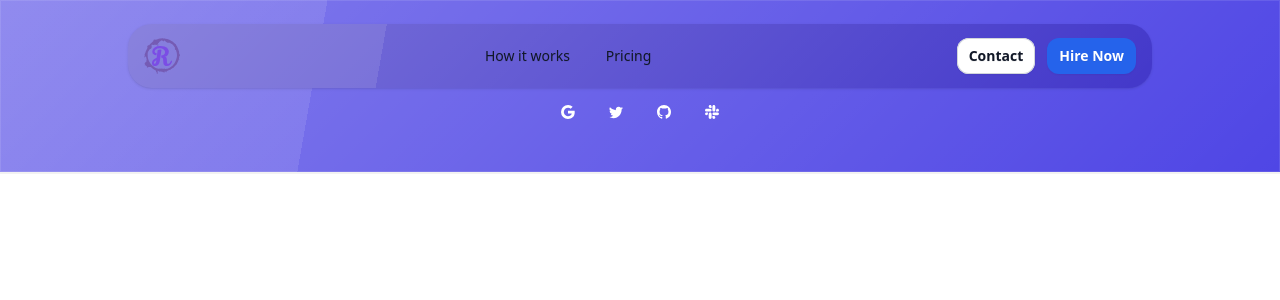
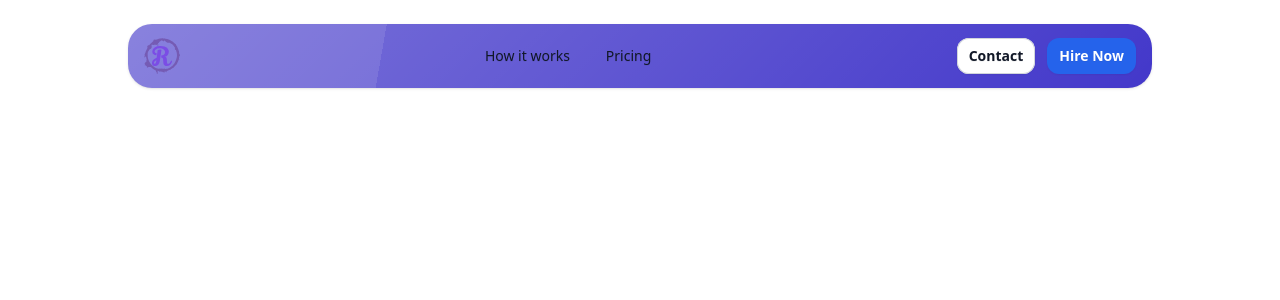
Before and after one commit to mrokonuzzaman040/my-resume, a React (Vite) app: page / in a window 1280 px wide. Shown: the top 300 px of the page. Built offline with nearby package versions, Linux system fonts and the light colour scheme.

Commit message:
Commented out the Footer component in Homepage.jsx

```diff
--- a/src/Layout/Home/Homepage.jsx
+++ b/src/Layout/Home/Homepage.jsx
@@ -8,7 +8,7 @@ const Homepage = () => {
         <div>
             <Navbar></Navbar>
             <Outlet></Outlet>
-            <Footer></Footer>
+            {/* <Footer></Footer> */}
         </div>
     );
 };
```
